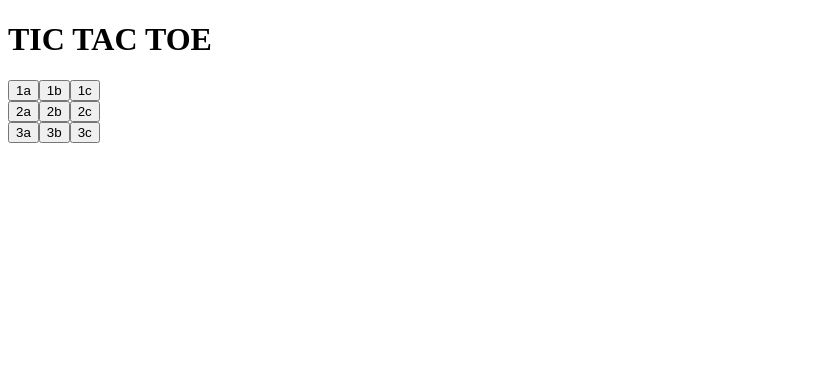
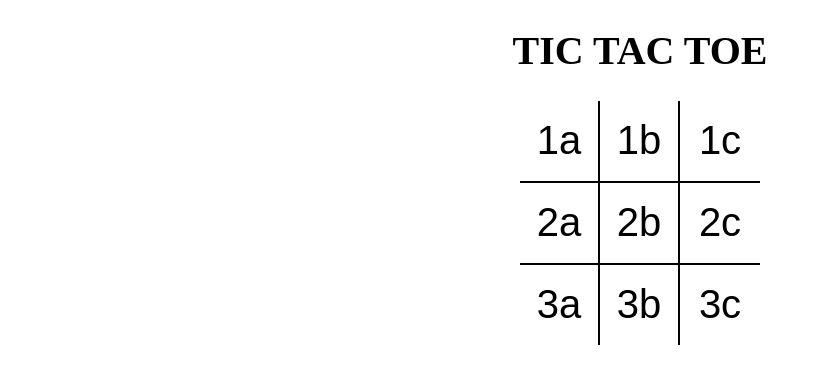
Before and after one commit to niruparekh09/TicTacToe, a React (Vite) app: page / in a window 1280 px wide. Shown: the top 384 px of the page, without its empty margins (0-821 px from the left). Built offline with nearby package versions, Linux system fonts and the light colour scheme.

Commit message:
added basic styling

```diff
--- a/src/App.jsx
+++ b/src/App.jsx
@@ -1,9 +1,10 @@
 import React from 'react';
-import Board from './components/Board';
+import Board from './components/Board.jsx';
+import './styles/root.scss';
 
 function App() {
   return (
-    <div>
+    <div className="app">
       <h1>TIC TAC TOE</h1>
       <Board />
     </div>
--- a/src/components/Board.jsx
+++ b/src/components/Board.jsx
@@ -3,18 +3,18 @@
 
 const Board = () => {
   return (
-    <div>
-      <div>
+    <div className="board">
+      <div className="board-row">
         <Square id="1a" />
         <Square id="1b" />
         <Square id="1c" />
       </div>
-      <div>
+      <div className="board-row">
         <Square id="2a" />
         <Square id="2b" />
         <Square id="2c" />
       </div>
-      <div>
+      <div className="board-row">
         <Square id="3a" />
         <Square id="3b" />
         <Square id="3c" />
--- a/src/components/Square.jsx
+++ b/src/components/Square.jsx
@@ -1,7 +1,11 @@
 import React from 'react';
 
 const Square = props => {
-  return <button type="button">{props.id}</button>;
+  return (
+    <button type="button" className="square">
+      {props.id}
+    </button>
+  );
 };
 
 export default Square;
--- /dev/null
+++ b/src/styles/root.scss
@@ -0,0 +1,43 @@
+body {
+    padding: 0;
+    margin: 0;
+  }
+
+  button {
+    background: none;
+    border: none;
+    outline: none;
+    &:hover {
+     cursor: pointer;
+    }
+  }
+
+  .app {
+    font-size: 20px;
+    display: flex;
+    flex-direction: column;
+    align-items: center;
+  }
+
+  .board {
+    .board-row {
+      display: flex;
+      flex-direction: row;
+      border-bottom: 2px solid #000;
+      &:last-child {
+        border-bottom: none;
+      }
+      .square {
+        width: 80px;
+        height: 80px;
+        border-right: 2px solid #000;
+        font-size: 2.5rem;
+        padding: 0;
+        overflow: hidden;
+        transition: all 0.2s;
+        &:last-child {
+          border-right: none;
+        }
+      }
+    }
+  }
```
